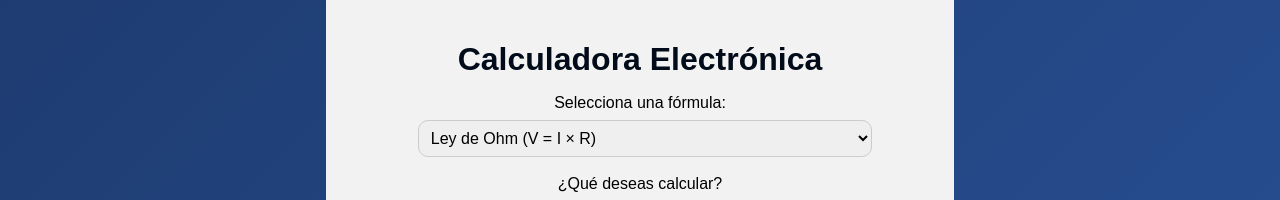
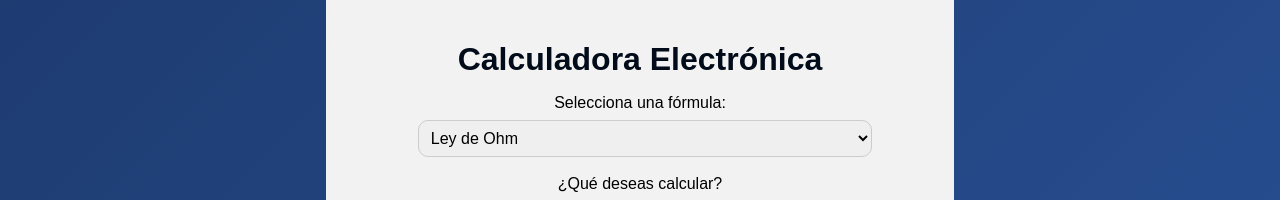
Before and after one commit to JuanLD89/calculadora-electronica-frontend-, a React (Vite) app: page / in a window 1280 px wide. Shown: the top 200 px of the page. Built offline with nearby package versions, Linux system fonts and the light colour scheme.

Commit message:
Actualizacion front

```diff
--- a/src/App.jsx
+++ b/src/App.jsx
@@ -145,8 +145,8 @@ function App() {
         }}
         style={{ marginLeft: "10px" }}
       >
-        <option value="ohm">Ley de Ohm (V = I × R)</option>
-        <option value="potencia">Potencia (P = V × I)</option>
+        <option value="ohm">Ley de Ohm</option>
+        <option value="potencia">Potencia</option>
         <option value="res_serie">Resistencias en serie</option>
         <option value="res_paralelo">Resistencias en paralelo</option>
         <option value="divisor">Divisor de tensión</option>
```
